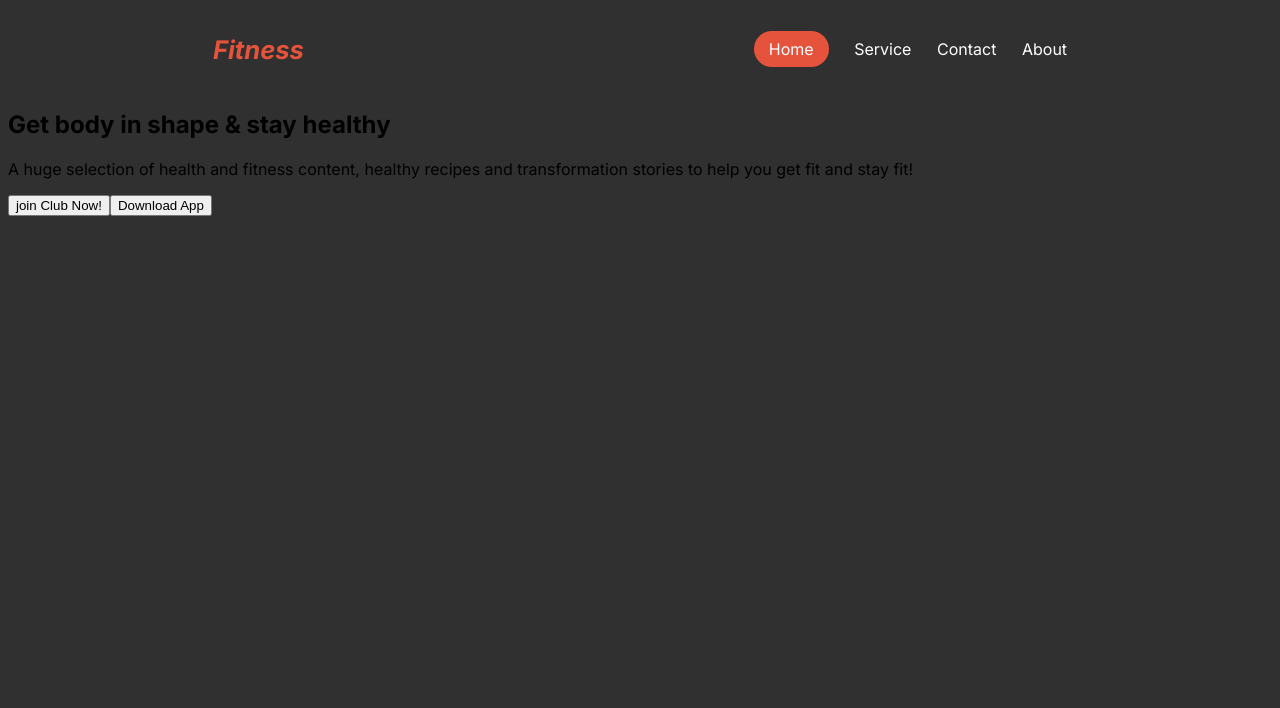
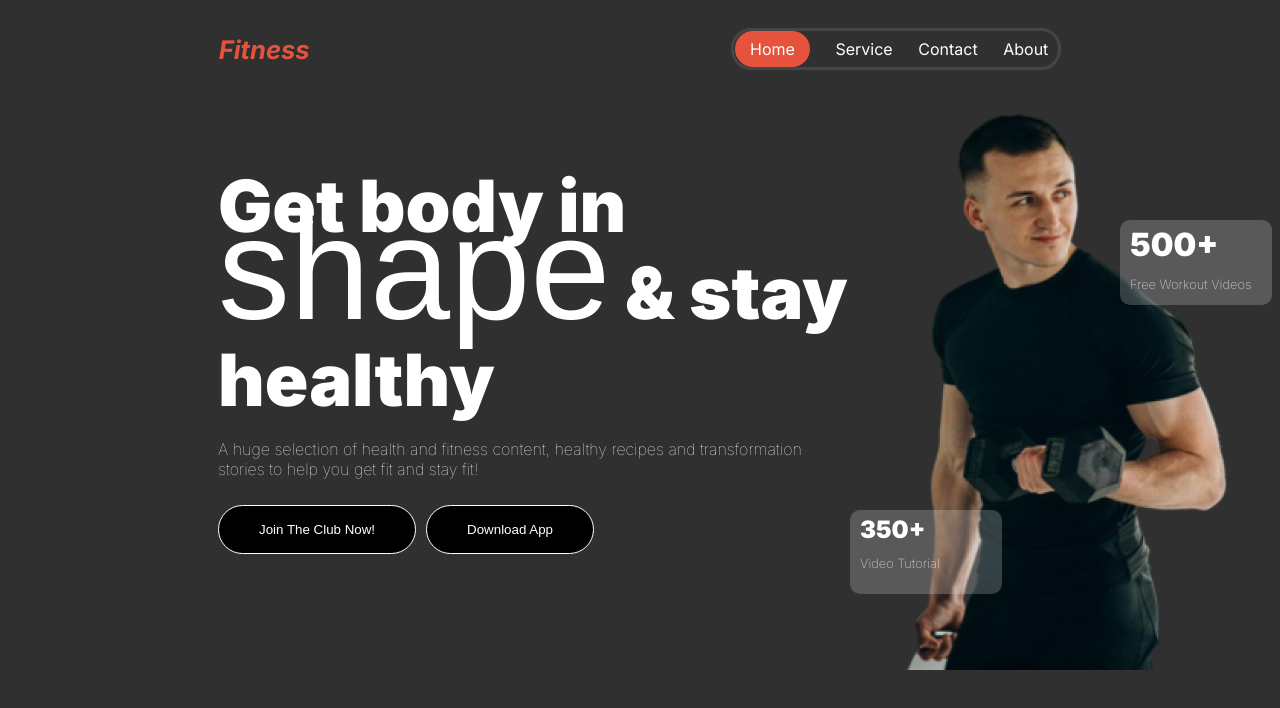
Before and after one commit to King-coder940/Assignment-102, a plain HTML site: page index.html in a window 1280 px wide. Drawn offline with Linux system fonts and the light colour scheme; a web font is replaced by a local one.

Commit message:
banner almost done

```diff
--- a/index.html
+++ b/index.html
@@ -10,6 +10,9 @@
     <link
         href="https://fonts.googleapis.com/css2?family=Inter:ital,opsz,wght@0,14..32,100..900;1,14..32,100..900&family=Work+Sans:ital,wght@0,100..900;1,100..900&display=swap"
         rel="stylesheet">
+        <link href="https://fonts.cdnfonts.com/css/miama" rel="stylesheet">
+        <script src="https://kit.fontawesome.com/6c2e10f036.js" crossorigin="anonymous"></script>
+
     <link rel="stylesheet" href="styles/style.css">
     <link rel="shortcut icon" href="./assets/fitness.png" type="image/x-icon">
 
@@ -33,26 +36,37 @@
                 </ul>
 
 
+
             </nav>
-            <div class="banner">
+            <section class="banner">
                 <div class="banner-content">
-                    <h1 class="banner-title">Get body in shape & stay healthy</h1>
-                    <p class="banner-description">A huge selection of health and fitness content, healthy recipes and transformation stories to help you get fit and stay fit!</p>
-                    <div class="btn flex ">
-                        <button>join Club Now!</button>
-                         <button>Download App</button>
+                    <h1 class="banner-title">
+                        Get body in <br><span class="miami-font " id="unique" >shape</span> & stay <br>healthy
+                    </h1>
+                    <p class="banner-description color-secondary">
+                        A huge selection of health and fitness content, healthy recipes and transformation stories to help you get fit and stay fit!
+                    </p>
+                    <div class="btn">
+                        <button class="btn-1">
+                            Join The Club Now!
+                        </button>
+                        <button class="btn-1">Download App</button>
                     </div>
+                </div>
+                <div class="image-container">
+                    <img class="img1" src="./assets/Images 2.png" alt="">
+                    <div class="bt1"><span id="five">500+</span>
+                        <p class="btn-description">Free Workout Videos</p></button></div>
+                    <div class="bt2">
+                        <div id="red"></div>
+                        <div class="inner">
+                            <span id="three">350+</span>
+                        <p class="btn-description">Video Tutorial</p></button></div>
+                        </div>
+                </div>
 
+            </section>
 
-                </div>
-                <div class="img-cards">
-
-
-                </div>
-            </div>
-
-
-        </section>
 
     </header>
     <main>
--- a/styles/style.css
+++ b/styles/style.css
@@ -6,6 +6,18 @@
         font-weight: 400;
         font-style: normal;
       }
+
+
+      .miami-font {
+        font-family: 'Miama', sans-serif;
+        font-optical-sizing: auto;
+        font-weight: 400;
+        font-style: normal;
+
+      }
+
+
+
 
 
 /* Navbar styles */
@@ -24,8 +36,16 @@
     display: flex;
 
 }
+
+
 .linkers{
     gap: 1.6rem;
+    border-radius: 20px;
+    border: solid rgba(255, 255, 255, 10%);
+    padding-left: 1px;
+    padding-top: 8px;
+    padding-right: 10px;
+    padding-bottom: 8px;
 }
 .nav-items{
     list-style: none;
@@ -56,12 +76,131 @@ body{
     color: #FFFFFF;
 }
 .color-secondary{
-    color: rgba(255, 255, 255, 50);
+    color: rgba(255, 255, 255, 25);
 }
 .color-highlight{
     color: #E6533C;
 }
 /* banner Styles */
 .banner-title{
+    font-size: 4.5rem;
+    font-weight: 900;
+    color: #FFFFFF;
+    margin-bottom: 0px;
 
 }
+.banner-description{
+    font-size: 1rem;
+    font-weight: 100;
+    margin-bottom: none;
+
+
+}
+/* button styles */
+.btn-1{
+    padding: 16px 40px;
+    border-radius: 25px;
+    border: solid 1px ;
+    cursor: pointer;
+    background-color: black;
+    color: #FFFFFF;
+    margin-top: 10px;
+
+}
+.btn-1:hover{
+    background-color: #E6533C;
+}
+.btn-2{
+    padding: 16px 40px;
+    border-radius: 25px;
+    border: solid 1px ;
+    cursor: pointer;
+    background-color: black;
+    color: #FFFFFF;
+}
+.btn-2:hover{
+    background-color: #E6533C;
+}
+/* banner styles */
+.banner{
+    display: flex;
+    gap: 50px;
+
+
+}
+.banner-content{
+    margin-left: 210px;
+    max-width: 50%;
+
+}
+#unique{
+    font-size: 9rem;
+    line-height: 0;
+
+
+}
+.image-container{
+    position: relative;
+
+}
+.bt1{
+    position: absolute;
+    top: 130px;
+    left: 220px;
+    background-color: rgba(255, 255, 255, 20%);
+    color: #FFFFFF;
+    font-weight: 200;
+    font-size: .8rem;
+    border-radius: 10px;
+    padding-top: 5px;
+    padding-left: 10px;
+    padding-right: 20px;
+    text-align: left;
+    width: 35%;
+
+
+
+}
+.btn{
+    display: flex;
+    gap: 10px;
+
+}
+.btn-description{
+    color: rgba(255, 255, 255, 65%);
+}
+#five{
+    font-size: 2rem;
+    font-weight: 900;
+
+
+}
+.img1{
+    width: 100%;
+}
+
+#three{
+    font-weight: 900;
+    color: #FFFFFF;
+    font-size: 1.5rem;
+
+}
+.bt2{
+    position: absolute;
+    bottom: 80px;
+    left:-50px ;
+    background-color: rgba(255, 255, 255, 20%);
+    color: #FFFFFF;
+    font-weight: 200;
+    font-size: .8rem;
+    border-radius: 10px;
+    padding-top: 5px;
+    padding-left: 10px;
+    padding-right: 20px;
+    padding-bottom: 10px;
+    text-align: left;
+    width: 35%;
+    display:flex ;
+
+
+}
```
